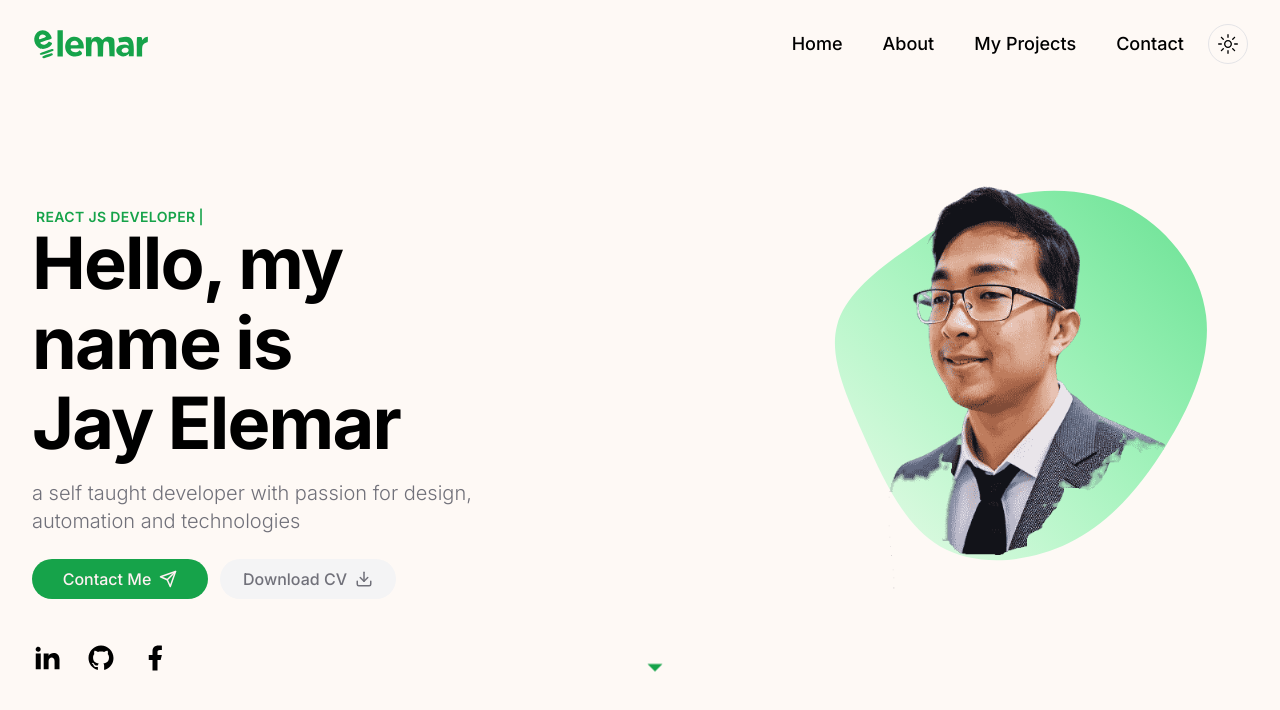
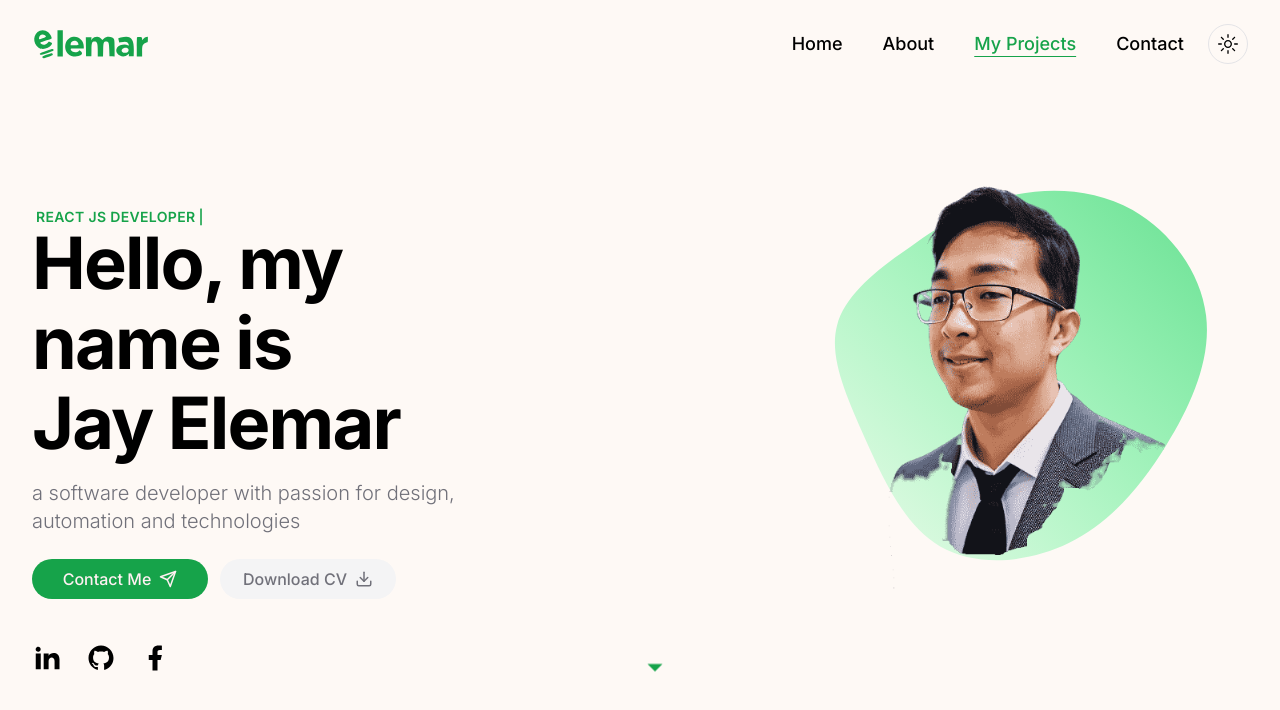
Before and after one commit to jayelemar/my-portfolio, a Next.js app: page / in a window 1280 px wide. Shown: the top 710 px of the page. Built offline with nearby package versions, Linux system fonts and the light colour scheme.

Commit message:
bugfix navbar not pointing active section correctly

```diff
--- a/src/app/page.tsx
+++ b/src/app/page.tsx
@@ -28,9 +28,7 @@ export default function Home() {
 
   return (
     <main>
-      <Suspense>
-        <Hero />
-      </Suspense>
+      <Hero />
       <Suspense fallback={<Spinner />}>
         <About />
       </Suspense>
--- /dev/null
+++ b/src/app/projects/page.tsx
@@ -0,0 +1,11 @@
+import React from "react";
+
+export default function ProjectsPage() {
+  return (
+    <section className="relative">
+      <div className="item-center container mx-auto flex flex-col justify-center">
+        <div className="flex flex-col">Project Page</div>
+      </div>
+    </section>
+  );
+}
--- a/src/components/hero/Hero.tsx
+++ b/src/components/hero/Hero.tsx
@@ -7,7 +7,7 @@ import HeroDownIcon from "./HeroDownIcon";
 const Hero = () => {
   return (
     <section
-      id="h"
+      id="/"
       className="mb-56 flex h-[85vh] items-center justify-center bg-hero bg-cover bg-bottom bg-no-repeat py-0 dark:bg-none xl:py-4 "
     >
       <div className="container mx-auto">
--- a/src/components/hero/HeroText.tsx
+++ b/src/components/hero/HeroText.tsx
@@ -1,51 +1,58 @@
-'use client';
-import { fadeIn } from '@/lib/variant';
-import { motion } from 'framer-motion'
-import { useTypewriter, Cursor } from 'react-simple-typewriter'
+"use client";
+import { fadeIn } from "@/lib/variant";
+import { motion } from "framer-motion";
+import { useTypewriter, Cursor } from "react-simple-typewriter";
 
 const HeroText = () => {
-  const [ text ] = useTypewriter({
-    words: ['Full Stack Developer', 'React JS Developer'],
+  const [text] = useTypewriter({
+    words: ["Full Stack Developer", "React JS Developer"],
     loop: false,
     deleteSpeed: 20,
-  })
+  });
 
   return (
     <>
       <motion.p
-        variants={fadeIn('left', 0.4)}
-        initial='hidden'
-        whileInView={'show'}
-        viewport={{once:false, amount: 0.2}}
-        className="text-sm uppercase font-semibold mb-4 text-primary tracking-wide absolute top-4 xs:top-0 xl:top-6 xl:left-1 whitespace-nowrap"
+        variants={fadeIn("left", 0.4)}
+        initial="hidden"
+        whileInView={"show"}
+        viewport={{ once: false, amount: 0.2 }}
+        className="absolute top-4 mb-4 whitespace-nowrap text-sm font-semibold uppercase tracking-wide text-primary xs:top-0 xl:left-1 xl:top-6"
       >
-        { text }
-      <span className='text-primary'>
-        <Cursor />
-      </span>
+        {text}
+        <span className="text-primary">
+          <Cursor />
+        </span>
       </motion.p>
       <motion.h1
-        variants={fadeIn('up', 0.6)}
-        initial='hidden'
-        whileInView={'show'}
-        viewport={{once:false, amount: 0.2}}
-
-        className='pt-10 text-5xl xl:text-[72px] xl:leading-[80px] tracking-tight mb-4 font-bold md:max-w-lg'
+        variants={fadeIn("up", 0.6)}
+        initial="hidden"
+        whileInView={"show"}
+        viewport={{ once: false, amount: 0.2 }}
+        className="mb-4 pt-10 text-5xl font-bold tracking-tight md:max-w-lg xl:text-[72px] xl:leading-[80px]"
       >
-        Hello, my <span className='inline xs:hidden'><br /></span>
-        name is <span className='inline md:hidden'><br /></span>
-        <span className='whitespace-nowrap'>Jay Elemar</span>
+        Hello, my{" "}
+        <span className="inline xs:hidden">
+          <br />
+        </span>
+        name is{" "}
+        <span className="inline md:hidden">
+          <br />
+        </span>
+        <span className="whitespace-nowrap">Jay Elemar</span>
       </motion.h1>
       <motion.p
-        variants={fadeIn('up', 0.8)}
-        initial='hidden'
-        whileInView={'show'}
-        viewport={{once:false, amount: 0.2}}
-        className='text-center xl:text-left text-muted-foreground text-xl  font-light max-w-lg'>
-        a self taught developer with passion for design, automation and technologies
+        variants={fadeIn("up", 0.8)}
+        initial="hidden"
+        whileInView={"show"}
+        viewport={{ once: false, amount: 0.2 }}
+        className="max-w-lg text-center text-xl font-light  text-muted-foreground xl:text-left"
+      >
+        a software developer with passion for design, automation and
+        technologies
       </motion.p>
     </>
-  )
-}
+  );
+};
 
-export default HeroText
+export default HeroText;
--- a/src/components/nav/Nav.tsx
+++ b/src/components/nav/Nav.tsx
@@ -1,12 +1,22 @@
 "use client";
 
 import { FC, memo } from "react";
-import { Link } from "react-scroll";
-import { useMobileNavStore } from "@/store/MobileNavStore";
-import { links } from "./NavData";
 import { motion } from "framer-motion";
+import { cn } from "@/lib/utils";
+import { useScrollToSection } from "@/hooks/useScrollToSection";
 import { containerVariant2, itemVariant2 } from "@/lib/variant";
-import { cn } from "@/lib/utils";
+
+export type LinkType = {
+  path: string;
+  name: string;
+};
+
+export const links: LinkType[] = [
+  { path: "/", name: "home" },
+  { path: "about", name: "about" },
+  { path: "projects", name: "my projects" },
+  { path: "contact", name: "contact" },
+];
 
 export type NavProps = {
   containerStyles: string;
@@ -19,45 +29,30 @@ const Nav: FC<NavProps> = ({
   linkStyles,
   activeLinkStyles,
 }) => {
-  const { isOpen, setIsOpen } = useMobileNavStore();
-
-  const scrollToTop = () => {
-    window.scrollTo({ top: 0, behavior: "smooth" });
-    setIsOpen(false); // Close mobile nav if open
-  };
+  const { activeSection, scrollToElement } = useScrollToSection(links);
 
   return (
     <motion.nav
       variants={containerVariant2}
       initial="hidden"
-      whileInView={"show"}
+      whileInView="show"
       viewport={{ once: false, amount: 0.3 }}
-      className={`${containerStyles}`}
+      className={containerStyles}
     >
-      <button
-        onClick={scrollToTop}
-        className={cn("cursor-pointer", linkStyles)}
-      >
-        Home
-      </button>
-
       {links.map((link, index) => (
         <motion.div variants={itemVariant2} key={index}>
-          <Link
-            to={link.path}
-            smooth={true}
-            duration={300}
-            offset={link.offset}
-            activeClass={activeLinkStyles}
-            spy={true}
-            hashSpy={true}
-            spyThrottle={500}
-            ignoreCancelEvents={false}
-            className={linkStyles}
-            onClick={() => setIsOpen(false)}
+          <motion.button
+            onClick={() => {
+              scrollToElement(link.path);
+            }}
+            className={cn(
+              "cursor-pointer capitalize",
+              linkStyles,
+              activeSection === link.path && activeLinkStyles,
+            )}
           >
-            <span className="cursor-pointer capitalize">{link.name}</span>
-          </Link>
+            {link.name}
+          </motion.button>
         </motion.div>
       ))}
     </motion.nav>
@@ -65,3 +60,71 @@ const Nav: FC<NavProps> = ({
 };
 
 export default memo(Nav);
+
+// "use client";
+
+// import { FC, memo } from "react";
+// import { Link } from "react-scroll";
+// import { useMobileNavStore } from "@/store/MobileNavStore";
+// import { links } from "./NavData";
+// import { motion } from "framer-motion";
+// import { containerVariant2, itemVariant2 } from "@/lib/variant";
+// import { cn } from "@/lib/utils";
+
+// export type NavProps = {
+//   containerStyles: string;
+//   linkStyles: string;
+//   activeLinkStyles: string;
+// };
+
+// const Nav: FC<NavProps> = ({
+//   containerStyles,
+//   linkStyles,
+//   activeLinkStyles,
+// }) => {
+//   const { isOpen, setIsOpen } = useMobileNavStore();
+
+//   const scrollToTop = () => {
+//     window.scrollTo({ top: 0, behavior: "smooth" });
+//     setIsOpen(false); // Close mobile nav if open
+//   };
+
+//   return (
+//     <motion.nav
+//       variants={containerVariant2}
+//       initial="hidden"
+//       whileInView={"show"}
+//       viewport={{ once: false, amount: 0.3 }}
+//       className={`${containerStyles}`}
+//     >
+//       <button
+//         onClick={scrollToTop}
+//         className={cn("cursor-pointer", linkStyles)}
+//       >
+//         Home
+//       </button>
+
+//       {links.map((link, index) => (
+//         <motion.div variants={itemVariant2} key={index}>
+//           <Link
+//             to={link.path}
+//             smooth={true}
+//             duration={300}
+//             offset={link.offset}
+//             activeClass={activeLinkStyles}
+//             spy={true}
+//             hashSpy={true}
+//             spyThrottle={500}
+//             ignoreCancelEvents={false}
+//             className={linkStyles}
+//             onClick={() => setIsOpen(false)}
+//           >
+//             <span className="cursor-pointer capitalize">{link.name}</span>
+//           </Link>
+//         </motion.div>
+//       ))}
+//     </motion.nav>
+//   );
+// };
+
+// export default memo(Nav);
--- /dev/null
+++ b/src/hooks/useScrollToSection.ts
@@ -0,0 +1,41 @@
+import { useMobileNavStore } from "@/store/MobileNavStore";
+import { useEffect, useState } from "react";
+
+export const useScrollToSection = (links: { path: string; name: string }[]) => {
+  const { setIsOpen } = useMobileNavStore();
+  const [activeSection, setActiveSection] = useState<string>("");
+
+  useEffect(() => {
+    const handleScroll = () => {
+      links.forEach((link) => {
+        const element = document.getElementById(link.path);
+        if (element) {
+          const rect = element.getBoundingClientRect();
+          const isInView =
+            rect.top <= window.innerHeight / 2 &&
+            rect.bottom >= window.innerHeight / 2;
+
+          if (isInView) {
+            setActiveSection(link.path); // Update the active section
+          }
+        }
+      });
+    };
+
+    window.addEventListener("scroll", handleScroll);
+
+    return () => {
+      window.removeEventListener("scroll", handleScroll);
+    };
+  }, [links]);
+
+  const scrollToElement = (id: string) => {
+    const element = document.getElementById(id);
+    if (element) {
+      element.scrollIntoView({ behavior: "smooth" });
+      setIsOpen(false); // close mobile nav after scroll
+    }
+  };
+
+  return { activeSection, scrollToElement };
+};
```
